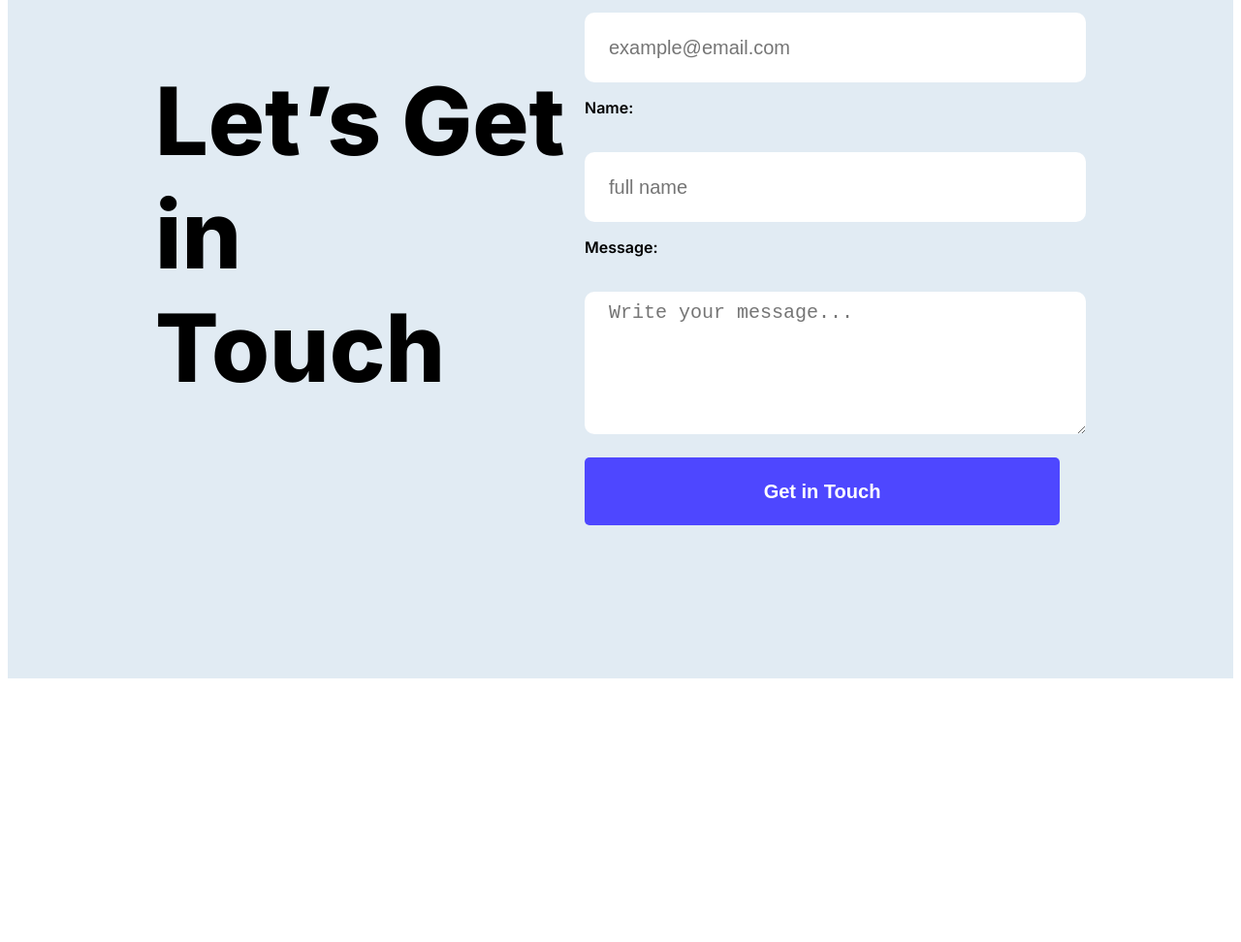
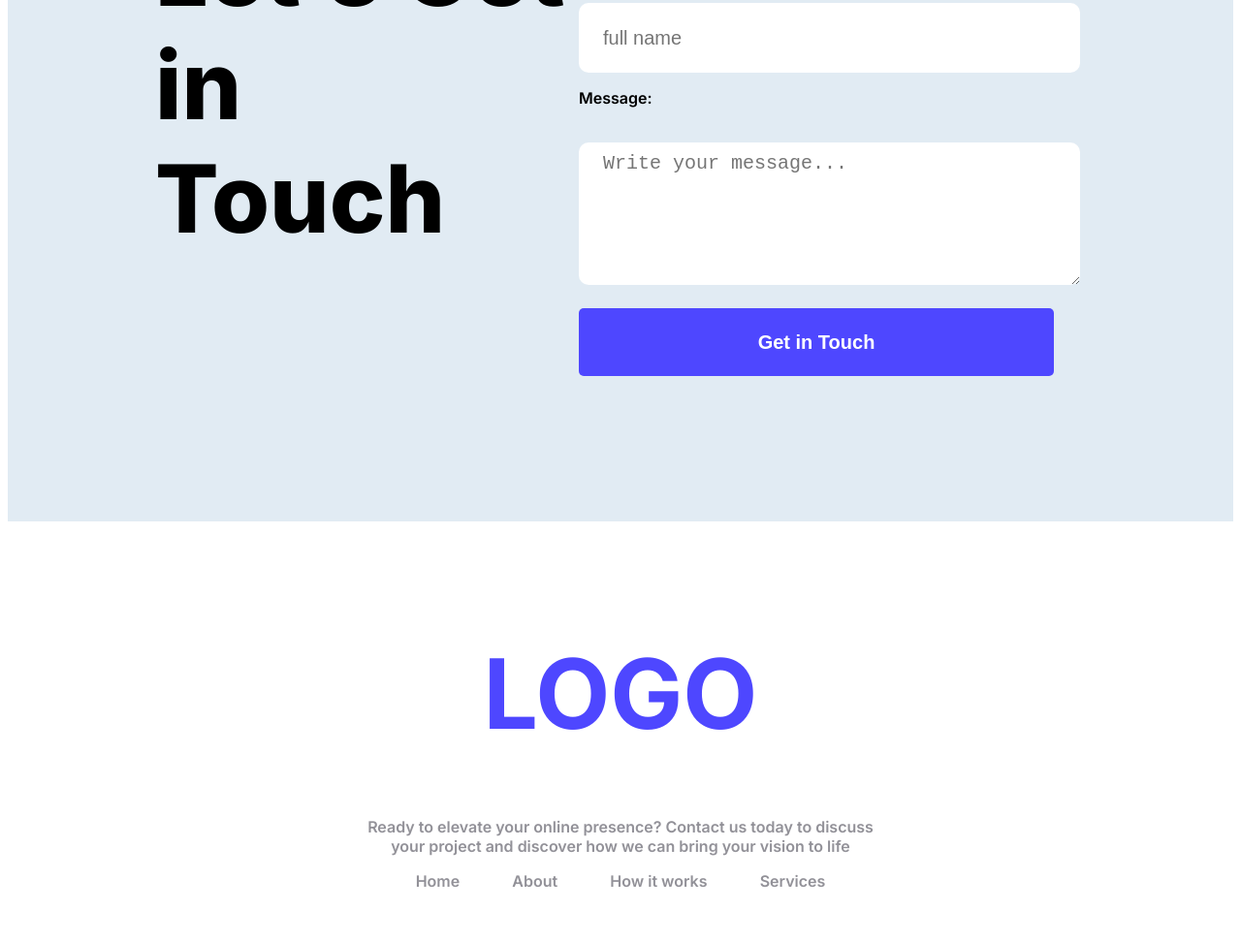
Before and after one commit to Partho-Mukherjee2003/Assignment0.2-1, a plain HTML site: page index.html in a window 1280 px wide. Shown: the part 3217-4189 px from the top of the page at 97% size. Before the commit the page ends 3925 px from the top, so only its background shows below. Drawn offline with Linux system fonts and the light colour scheme.

Commit message:
This is my last commit

```diff
--- a/index.html
+++ b/index.html
@@ -182,7 +182,7 @@
         </section>
 
         <!--------- Form section----- -->
-        <section style="padding: 158px 152px;">
+        <section style="padding: 50px 158px 150px 152px;">
             <div class="form-section">
                 <div>
                     <h1 style="font-weight: 800; font-size: 97px;">
@@ -201,7 +201,9 @@
                         <p>Message:</p><br>
                         <textarea id="textarea" name="Write your message" rows="5" placeholder="Write your message..." id=""></textarea>
                         <br>
-                        <button  class="share-btn">Get in Touch</button>
+                        <button id="btn"  class="share-btn">Get in Touch
+
+                        </button>
                     </form>
                 </div>
             </div>
@@ -214,8 +216,15 @@
 
 
     </main>
-    <footer>
-
+    <footer style="padding:50px 152px;" class="footer">
+        <h1 class="footer-h1">LOGO</h1>
+        <p class="reviewer-p">Ready to elevate your online presence? Contact us today to discuss<br> your project and discover how we can bring your vision to life</p>
+        <div class="home ">
+            <div><a class="reviewer-p" href="">Home</a></div>
+            <div><a class="reviewer-p" href="">About</a></div>
+            <div><a class="reviewer-p" href="">How it works</a></div>
+            <div><a class="reviewer-p" href="">Services</a></div>
+        </div>
     </footer>
 </body>
 </html>
--- a/styles/style.css
+++ b/styles/style.css
@@ -148,7 +148,7 @@ nav{
   justify-content: space-between;
 }
 
-.form-input input[type=text],[type=email],button{
+.form-input input[type=text],[type=email]{
   width: 490px;
   height: 70px;
   font-size: 20px;
@@ -168,3 +168,33 @@ width: 490px;
 .form-input button{
   margin-top: 20px;
 }
+#btn{
+  width: 490px;
+  height: 70px;
+}
+
+
+
+
+
+
+/* footer  */
+.footer{
+  text-align: center;
+  max-width: 531px;
+  margin: 0px auto;
+}
+
+.home a{
+text-decoration: none;
+
+}
+
+.footer-h1{
+  color: #4E47FF;
+  font-size: 100px;
+}
+.home{
+  display: flex;
+  justify-content: space-evenly;
+}
```
